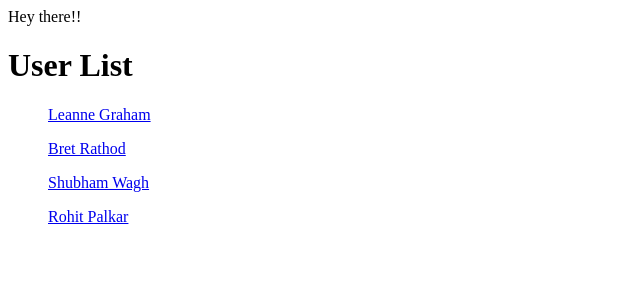
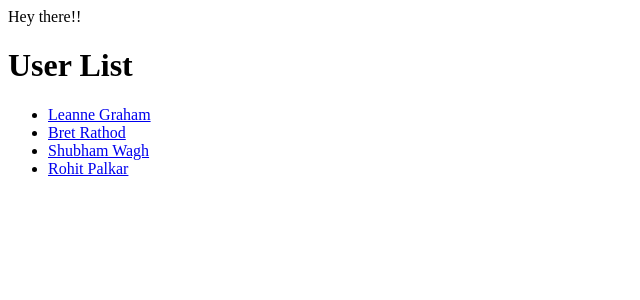
Before and after one commit to acciojob/routing-people-satishrathod-dev, a React app: page / in a window 1280 px wide. Shown: the top 300 px of the page, without its empty margins (0-640 px from the left). Built offline with nearby package versions, Linux system fonts and the light colour scheme.

Commit message:
finished

```diff
--- a/src/components/UserList.js
+++ b/src/components/UserList.js
@@ -7,9 +7,9 @@ const UserList = ({ users }) => {
       <h1>User List</h1>
       <ul>
         {users.map((user) => (
-          <p key={user.id}>
+          <li key={user.id}>
             <Link to={`/users/${user.id}`}>{user.name}</Link>
-          </p>
+          </li>
         ))}
       </ul>
     </div>
```
